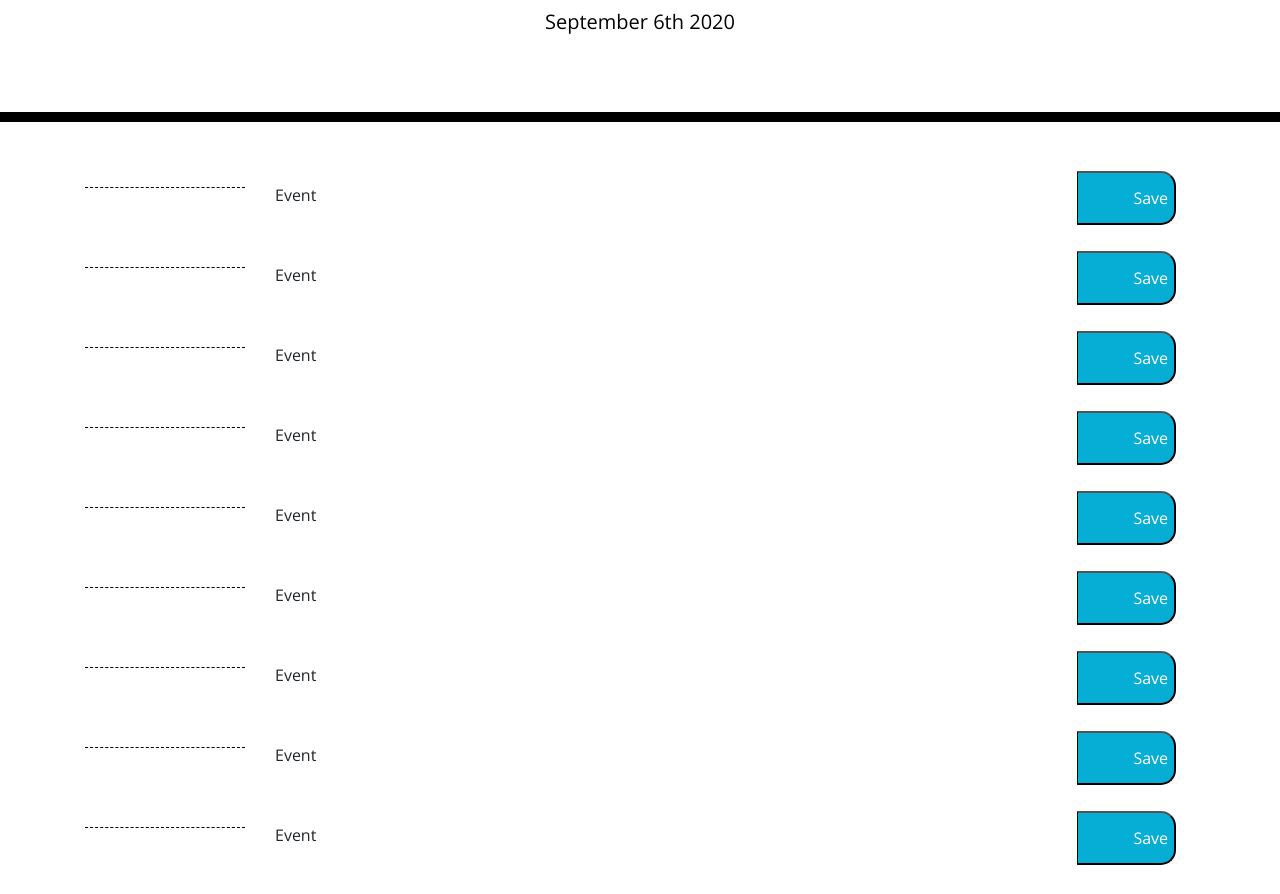
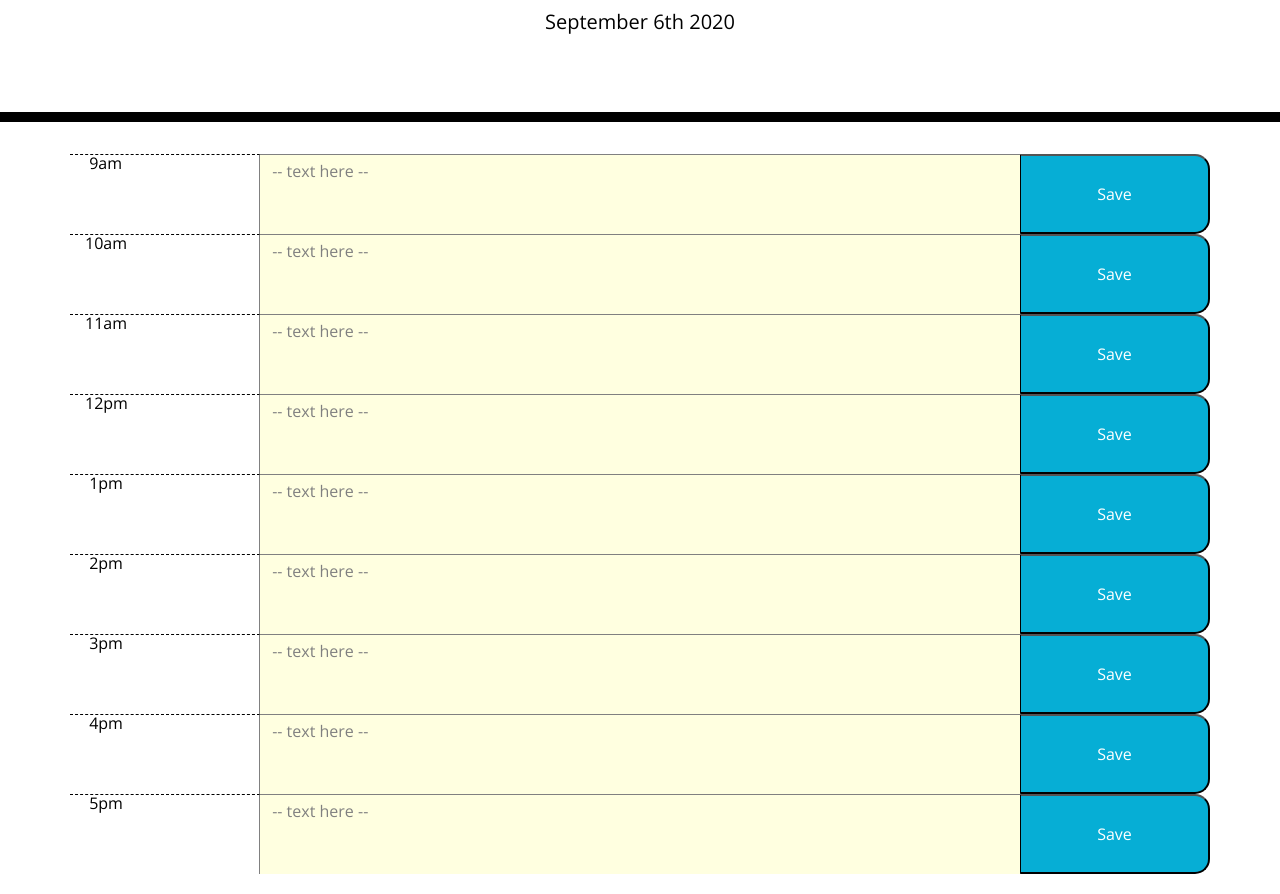
Before and after one commit to R0nG13/Work-Day-Scheduler, a plain HTML site: page Develop/index.html in a window 1280 px wide. Shown: the part 182-1076 px from the top of the page. Drawn offline with nearby package versions, Linux system fonts and the light colour scheme.

Commit message:
added color change function

```diff
--- a/Develop/index.html
+++ b/Develop/index.html
@@ -30,131 +30,65 @@
     </header>
     <div class="container">
       <!-- Timeblocks go here -->
-      <div class="row" class="time-block">
-        <div class="col-sm-2">
-          <p class="hour"></p>
+      <body>
+        <div class="row" id="9">
+          <div class="col-sm-2 hour"> 9am </div>
+          <span class="col-sm-8 textBox"> -- text here -- </span>
+          <button class="col-sm-2 saveBtn" id="9amButton">Save</button>
         </div>
-        <div class="col-sm-8" class="time-block">
-          <p>Event</p>
+
+        <div class="row" id="10">
+          <div class="col-sm-2 hour">10am </div>
+          <span class="col-sm-8 textBox"> -- text here -- </span>
+          <button class="col-sm-2 saveBtn" id="10amButton">Save</button>
         </div>
-        <div class="col-sm-2">
-          <button class="saveBtn">
-            Save
-          </button>
+
+        <div class="row" id="11">
+          <div class="col-sm-2 hour">11am </div>
+          <span class="col-sm-8 textBox"> -- text here -- </span>
+          <button class="col-sm-2 saveBtn" id="11amButton">Save</button>
         </div>
-      </div>
 
-      <div class="row" class="time-block">
-        <div class="col-sm-2">
-          <p class="hour"></p>
+        <div class="row" id="12">
+          <div class="col-sm-2 hour">12pm </div>
+          <span class="col-sm-8 textBox"> -- text here -- </span>
+          <button class="col-sm-2 saveBtn" id="12pmButton">Save</button>
         </div>
-        <div class="col-sm-8" class="description">
-          <p>Event</p>
+
+        <div class="row" id="13">
+          <div class="col-sm-2 hour"> 1pm </div>
+          <span class="col-sm-8 textBox"> -- text here -- </span>
+          <button class="col-sm-2 saveBtn" id=" 1pmButton">Save</button>
         </div>
-        <div class="col-sm-2">
-          <button class="saveBtn">
-            Save
-          </button>
+
+        <div class="row" id="14">
+          <div class="col-sm-2 hour"> 2pm </div>
+          <span class="col-sm-8 textBox"> -- text here -- </span>
+          <button class="col-sm-2 saveBtn" id=" 2pmButton">Save</button>
         </div>
-      </div>
 
-      <div class="row" class="time-block">
-        <div class="col-sm-2">
-          <p class="hour"></p>
+        <div class="row" id="15">
+          <div class="col-sm-2 hour"> 3pm </div>
+          <span class="col-sm-8 textBox"> -- text here -- </span>
+          <button class="col-sm-2 saveBtn" id=" 3pmButton">Save</button>
         </div>
-        <div class="col-sm-8" class="description">
-          <p>Event</p>
+
+        <div class="row" id="16">
+          <div class="col-sm-2 hour"> 4pm </div>
+          <span class="col-sm-8 textBox"> -- text here -- </span>
+          <button class="col-sm-2 saveBtn" id=" 4pmButton">Save</button>
         </div>
-        <div class="col-sm-2">
-          <button class="saveBtn">
-            Save
-          </button>
+
+        <div class="row" id="17">
+          <div class="col-sm-2 hour"> 5pm </div>
+          <span class="col-sm-8 textBox"> -- text here -- </span>
+          <button class="col-sm-2 saveBtn" id=" 4pmButton">Save</button>
         </div>
-      </div>
 
-      <div class="row" class="time-block">
-        <div class="col-sm-2">
-          <p class="hour"></p>
         </div>
-        <div class="col-sm-8" class="description">
-          <p>Event</p>
-        </div>
-        <div class="col-sm-2">
-          <button class="saveBtn">
-            Save
-          </button>
-        </div>
-      </div>
 
-      <div class="row" class="time-block">
-        <div class="col-sm-2">
-          <p class="hour"></p>
-        </div>
-        <div class="col-sm-8" class="description">
-          <p>Event</p>
-        </div>
-        <div class="col-sm-2">
-          <button class="saveBtn">
-            Save
-          </button>
-        </div>
-      </div>
 
-      <div class="row" class="time-block">
-        <div class="col-sm-2">
-          <p class="hour"></p>
-        </div>
-        <div class="col-sm-8" class="description">
-          <p>Event</p>
-        </div>
-        <div class="col-sm-2">
-          <button class="saveBtn">
-            Save
-          </button>
-        </div>
-      </div>
 
-      <div class="row" class="time-block">
-        <div class="col-sm-2">
-          <p class="hour"></p>
-        </div>
-        <div class="col-sm-8" class="description">
-          <p>Event</p>
-        </div>
-        <div class="col-sm-2">
-          <button class="saveBtn">
-            Save
-          </button>
-        </div>
-      </div>
-
-      <div class="row" class="time-block">
-        <div class="col-sm-2">
-          <p class="hour"></p>
-        </div>
-        <div class="col-sm-8" class="description">
-          <p>Event</p>
-        </div>
-        <div class="col-sm-2">
-          <button class="saveBtn">
-            Save
-          </button>
-        </div>
-      </div>
-
-      <div class="row" class="time-block">
-        <div class="col-sm-2">
-          <p class="hour"></p>
-        </div>
-        <div class="col-sm-8" class="description">
-          <p>Event</p>
-        </div>
-        <div class="col-sm-2">
-          <button class="saveBtn">
-            Save
-          </button>
-        </div>
-      </div>
     </div>
 
 
--- a/Develop/script.js
+++ b/Develop/script.js
@@ -1,3 +1,34 @@
 
 const today = moment();
 $("#currentDay").text(today.format("MMMM Do YYYY"));
+
+
+
+const rows = document.getElementsByClassName("row");
+let currentHour = parseInt(moment().format('H'));
+
+Array.from(rows).forEach(row => {
+  let
+    rowIdString = row.id,
+    rowHour;
+  if (rowIdString) {
+    rowHour = parseInt(rowIdString);
+  }
+  if (rowHour) {
+    // Compares row id to current hour and sets color accordingly
+    if (currentHour === rowHour) {
+        $("span").addClass("present");
+    } else if ((currentHour < rowHour) && (currentHour > rowHour - 6)) {
+        $("span").addClass("future");
+    } else if ((currentHour > rowHour) && (currentHour < rowHour + 6)) {
+        $("span").addClass("past");
+    } else {
+      $("span").addClass("planning");
+
+    }
+  }
+});
+
+function setColor(element, color) {
+  element.style.backgroundColor = color;
+}
--- a/Develop/style.css
+++ b/Develop/style.css
@@ -23,6 +23,9 @@ textarea{
 
 .description{
   white-space: pre-wrap;
+  border-top: 1px solid white;
+
+
 }
 
 .time-block{
@@ -30,16 +33,13 @@ textarea{
   border-radius: 15px;
 }
 
-.row {
-  white-space: pre-wrap;
-  height: 80px;
-  border-top: 1px solid white;;
-}
+
 
 .hour {
   background-color: #ffffff;
   color: #000000;
   border-top: 1px dashed #000000;
+  border-right:1px solid grey;
 }
 
 .past {
@@ -69,3 +69,19 @@ textarea{
   font-size: 20px;
   transition: all .3s ease-in-out;
 }
+
+.textBox {
+  padding: 0.5em;
+  border-top: 1px solid gray;
+
+}
+
+.row {
+  white-space: pre-wrap;
+  height: 80px;
+}
+
+.planning {
+  background-color: lightyellow;
+  color: grey;
+}
```
